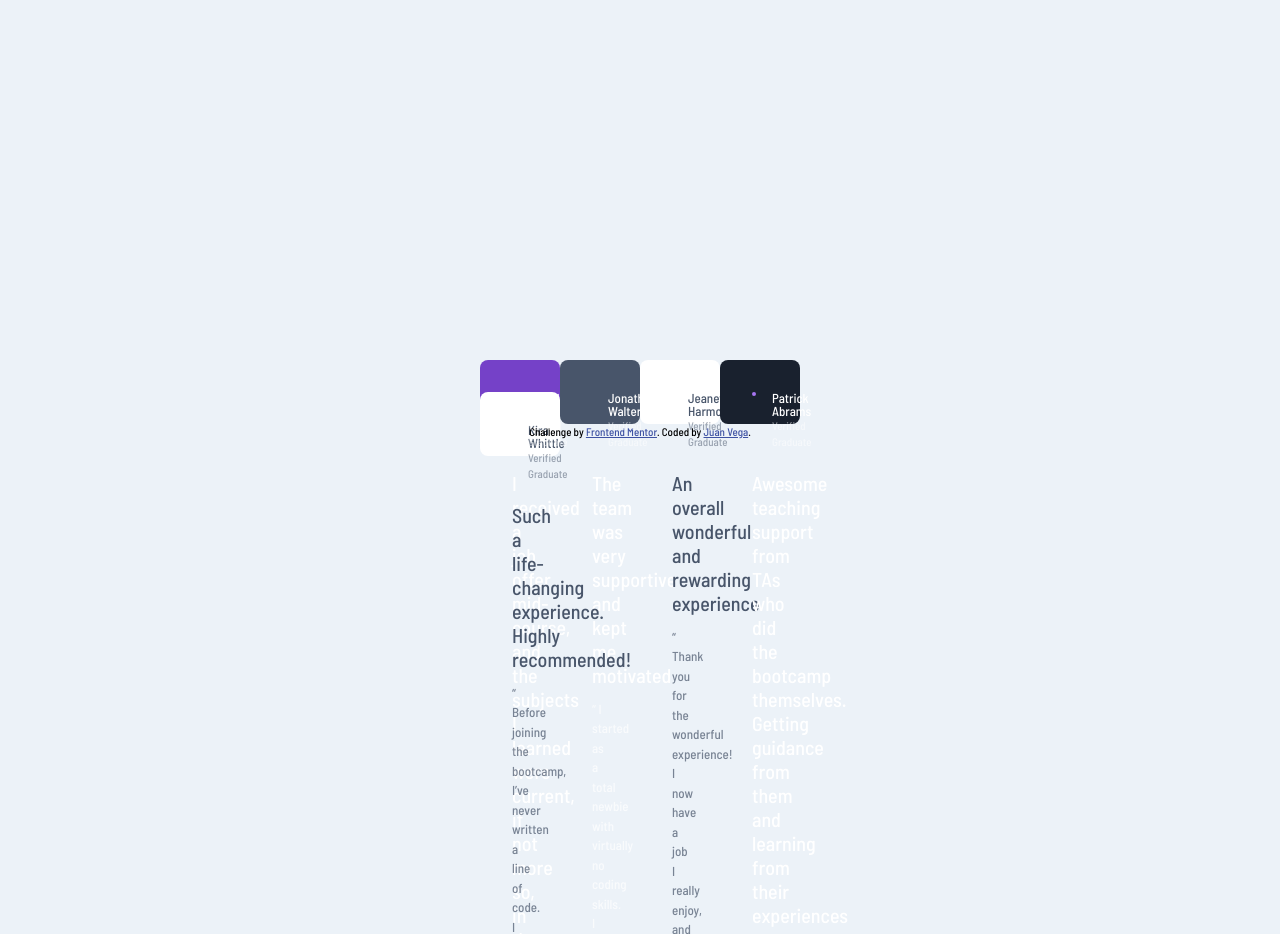
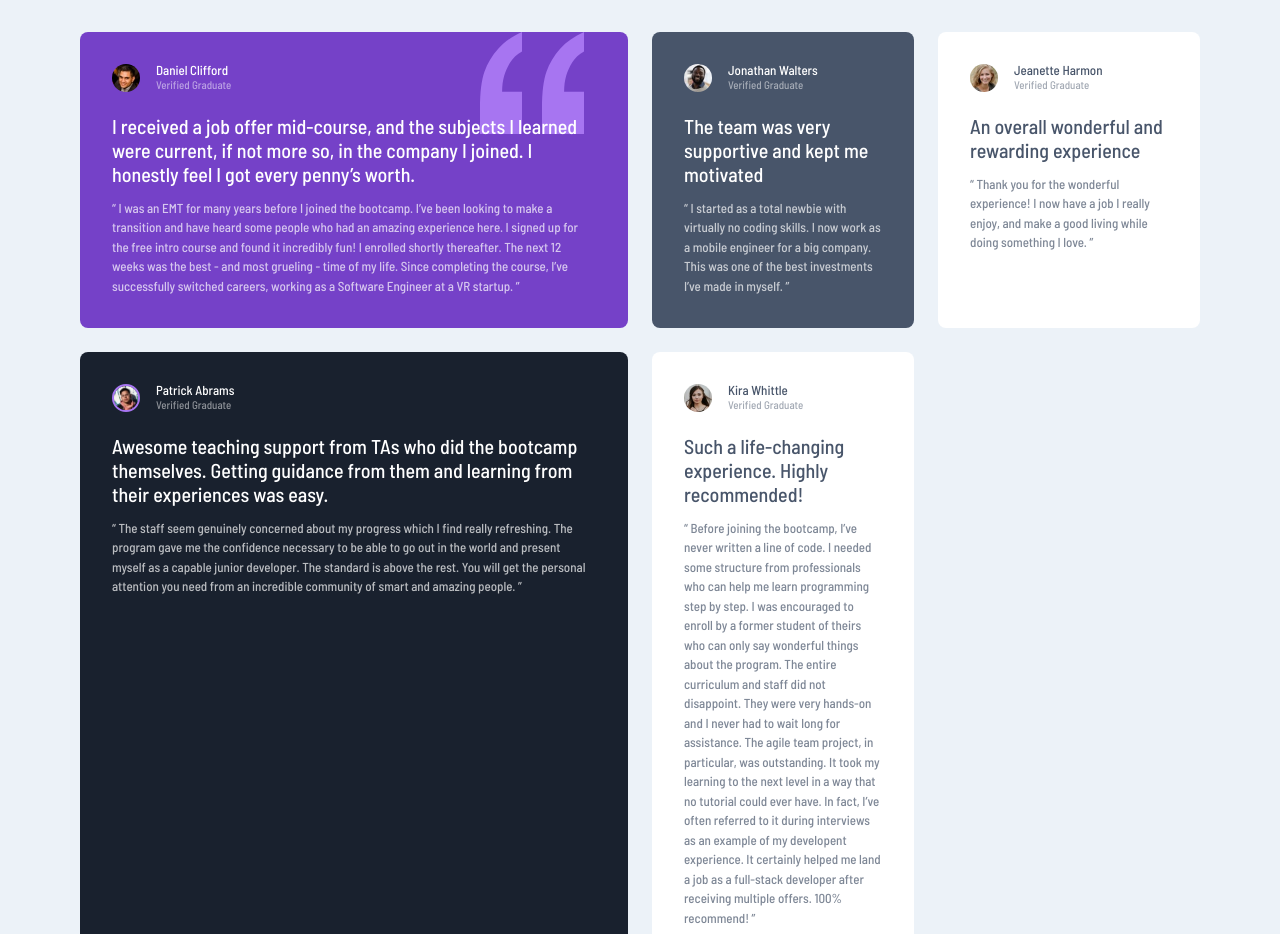
Before and after one commit to JuanTwoFour/Testimonials-grid-section, a plain HTML site: page index.html in a window 1280 px wide. Shown: the top 934 px of the page. Drawn offline with Linux system fonts and the light colour scheme.

Commit message:
start grid

```diff
--- a/index.html
+++ b/index.html
@@ -19,7 +19,7 @@
 </head>
 
 <body>
-  <main class="grid-layout">
+  <main class="testimonial-grid">
     <article class="testimonial grid-col-span-2 flow violet quote text-neutral-100">
       <div class="flex">
         <div><img src="./images/image-daniel.jpg" alt="daniel clifford"></div>
--- a/styles/responsive-styles.css
+++ b/styles/responsive-styles.css
@@ -15,7 +15,7 @@
 
 @media screen and (max-width: 768px) {
 
-  main {
+  .testimonial-grid {
     display: flex;
     flex-direction: column;
     gap: 1.5rem;
--- a/styles/styles.css
+++ b/styles/styles.css
@@ -82,14 +82,6 @@ h3 {
   font-weight: var(--fw-700);
 }
 
-.grid-layout {
-  display: grid;
-  grid-template-columns: repeat(4, 5rem);
-  grid-template-rows: repeat(2, 2rem);
-  grid-column-gap: 0px;
-  grid-row-gap: 0px;
-}
-
 .flex {
   display: flex;
   gap: var(--gap, 1rem);
@@ -124,9 +116,17 @@ h3 {
 }
 
 .testimonial-grid {
+  display: grid;
+  gap: 1.5rem;
+  grid-template-columns: repeat(4, 1fr);
+
   padding-block: 2rem;
   width: min(95%, 70rem);
   margin-inline: auto;
+}
+
+.grid-col-span-2 {
+  grid-column: span 2;
 }
 
 .testimonial {
@@ -137,7 +137,7 @@ h3 {
 }
 
 .testimonial.quote {
-  background-image: url("./images/bg-pattern-quotation.svg");
+  background-image: url("/images/bg-pattern-quotation.svg");
   background-repeat: no-repeat;
   background-position: top right 10%;
 }
```
